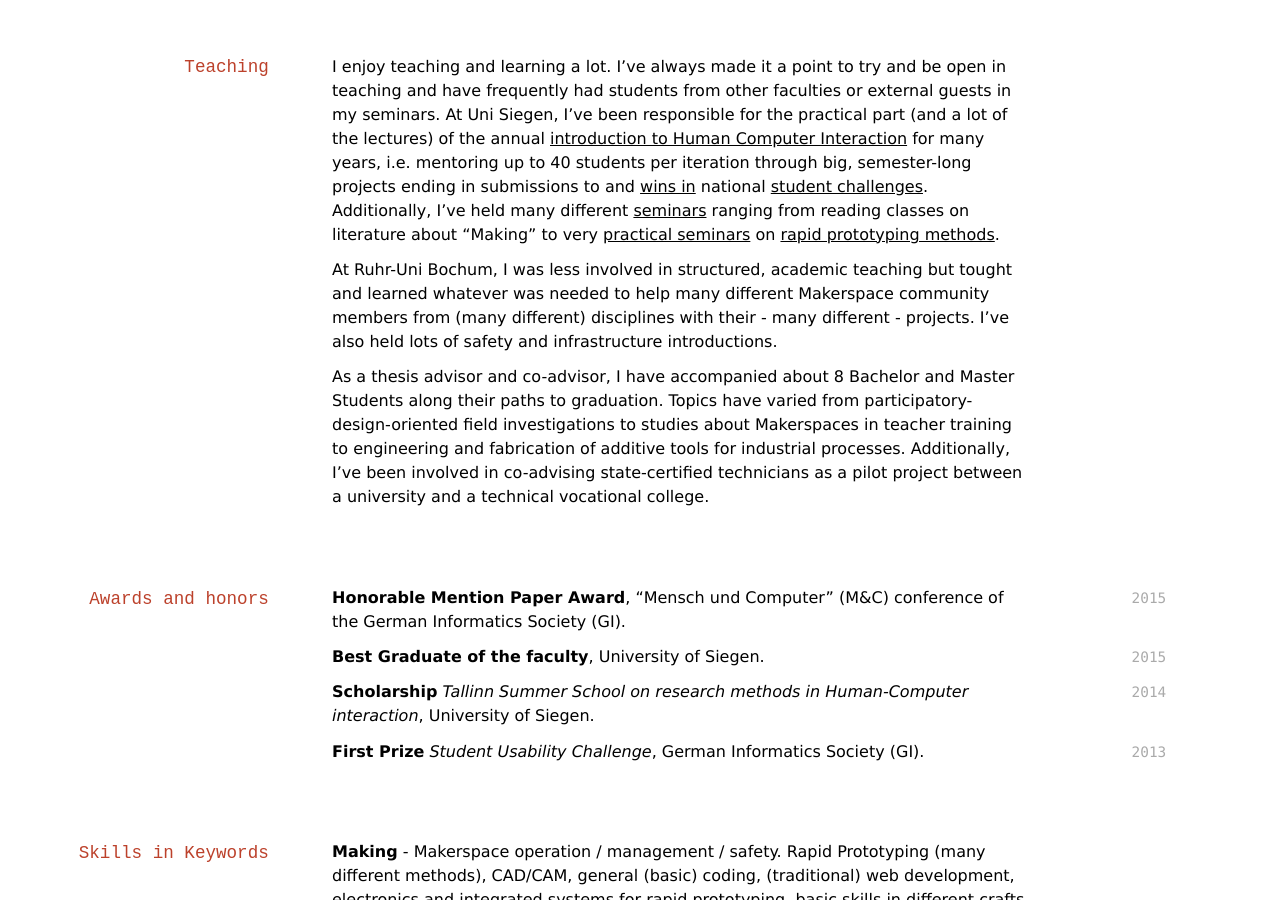
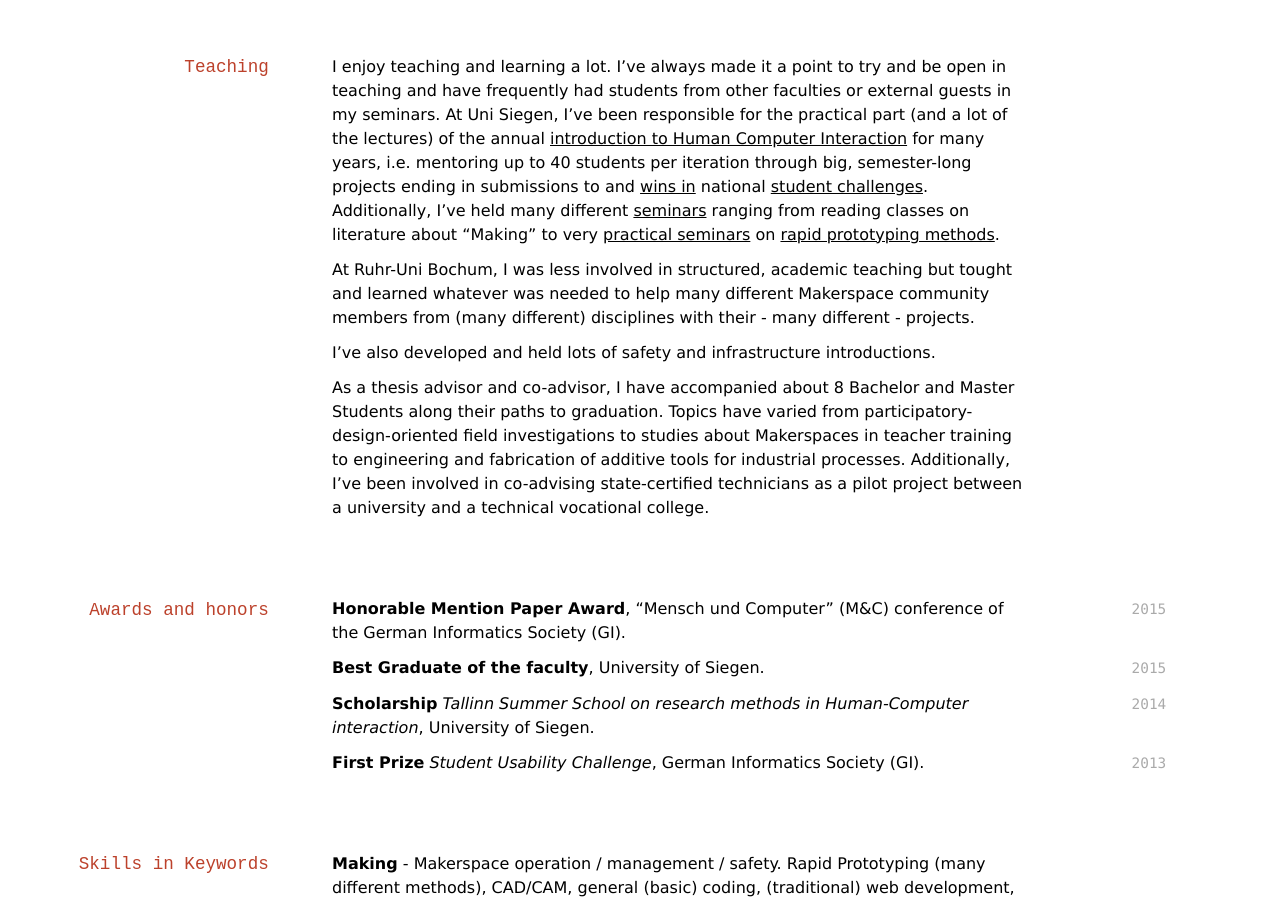
Before and after one commit to oliverstickel/oliverstickel.github.io, a Jekyll site: the page built from index.md, in a window 1280 px wide and 900 px high, scrolled down 3970 px. Built offline with Jekyll 4.4.1, drawn with Linux system fonts in a browser that asks for light colours; nearby versions of some CDN libraries; a style sheet for code colours, icons or effects is not loaded; part of the change alters nothing that is shown; some of the changed text lies outside the part shown.

Commit message:
Update index.md

```diff
--- a/index.md
+++ b/index.md
@@ -5,12 +5,12 @@ title: Oliver Stickel
 # Oliver Stickel
 Fab Lab Manager & Founder
 
-<a href="mailto:kontakt@oliverstickel.de"><i class="fas fa-user"></i> kontakt@oliverstickel.de</a> / <a href="mailto:info@meta-lab-rhein-ruhr.de"><i class="fas fa-wrench"></i> info@meta-lab-rhein-ruhr.de </a><br/>
-<a href="tel:+4923452004912"><i class="fas fa-phone"></i> +49 (0)234 5200 4912</a> |  <i class="fas fa-fax"></i> +49 (0)32 2299 8662 337 <br/>
+<a href="mailto:kontakt@oliverstickel.de"><i class="fas fa-user"></i> kontakt@oliverstickel.de</a> / <a href="mailto:info@meta-lab-rhein-ruhr.de"><i class="fas fa-wrench"></i> info@mlrr.de </a><br/>
+<a href="tel:+4923452004912"><i class="fas fa-phone"></i> +49 (0)234 5200 4912</a> |  <i class="fas fa-fax"></i> 03222998662337 <br/>
 
 <div id="webaddress">
-  <a href="http://www.oliverstickel.de"><i class="fas fa-home"></i> oliverstickel.de </a> / <a href="http://www.oliverstickel.de/cv.pdf"><i class="fas fa-file-pdf"></i> oliverstickel.de/cv.pdf</a><br/>
-  <a href="https://orcid.org/0009-0009-2787-4975"><i class="fas fa-graduation-cap"></i> ORCID </a> / <a href="https://scholar.google.de/citations?user=K1WQRFsAAAAJ"><i class="fab fa-google"></i> Google Scholar </a> / <a href="https://researchgate.net/profile/oliver-stickel"><i class="fab fa-researchgate"></i> ResearchGate </a><br/>
+  <a href="http://www.oliverstickel.de"><i class="fas fa-home"></i> oliverstickel.de </a> / <a href="http://www.oliverstickel.de/cv.pdf"><i class="fas fa-file-pdf"></i> cv.pdf</a><br/>
+  <a href="https://orcid.org/0009-0009-2787-4975"><i class="fas fa-graduation-cap"></i> ORCID </a> / <a href="https://scholar.google.de/citations?user=K1WQRFsAAAAJ"><i class="fab fa-google"></i> Scholar </a> / <a href="https://researchgate.net/profile/oliver-stickel"><i class="fab fa-researchgate"></i> ResearchGate </a><br/>
   <a href="https://github.com/oliverstickel"><i class="fab fa-github"></i> github.com/oliverstickel </a><br/>
 </div>
 
@@ -127,7 +127,9 @@ As a researcher, I was reviewer/chair for conferences and journals like [CHI](ht
 I enjoy teaching and learning a lot. I've always made it a point to try and be open in teaching and have frequently had students from other faculties or external guests in my seminars.  At Uni Siegen, I've been responsible for the practical part (and a lot of the lectures) of the annual [introduction to Human Computer Interaction](https://hci-siegen.de/order-of-study/) for many years, i.e. mentoring up to 40 students per iteration through big, semester-long projects ending in submissions to and [wins in](https://www.uni-siegen.de/start/news/oeffentlichkeit/654454.html) national [student challenges](https://hci-siegen.de/tag/usability-challenge/). Additionally, I've held many different [seminars](https://fablab-siegen.de/veranstaltungen/lehr-angebote-fab-lab-siegen-sommersemester-2017/) ranging from reading classes on literature about "Making" to very [practical seminars](https://fablab-siegen.de/veranstaltungen/lv-3d-druck-1516/) on [rapid prototyping methods](https://fablab-siegen.de/veranstaltungen/lv-arduino-1516/).
 
 
-At Ruhr-Uni Bochum, I was less involved in structured, academic teaching but tought and learned whatever was needed to help many different Makerspace community members from (many different) disciplines with their - many different - projects. I've also held lots of safety and infrastructure introductions.
+At Ruhr-Uni Bochum, I was less involved in structured, academic teaching but tought and learned whatever was needed to help many different Makerspace community members from (many different) disciplines with their - many different - projects.
+
+I've also developed and held lots of safety and infrastructure introductions.
 
 
 As a thesis advisor and co-advisor, I have accompanied about 8 Bachelor and Master Students along their paths to graduation. Topics have varied from participatory-design-oriented field investigations to studies about Makerspaces in teacher training to engineering and fabrication of additive tools for industrial processes. Additionally, I've been involved in co-advising state-certified technicians as a pilot project between a university and a technical vocational college.
```
